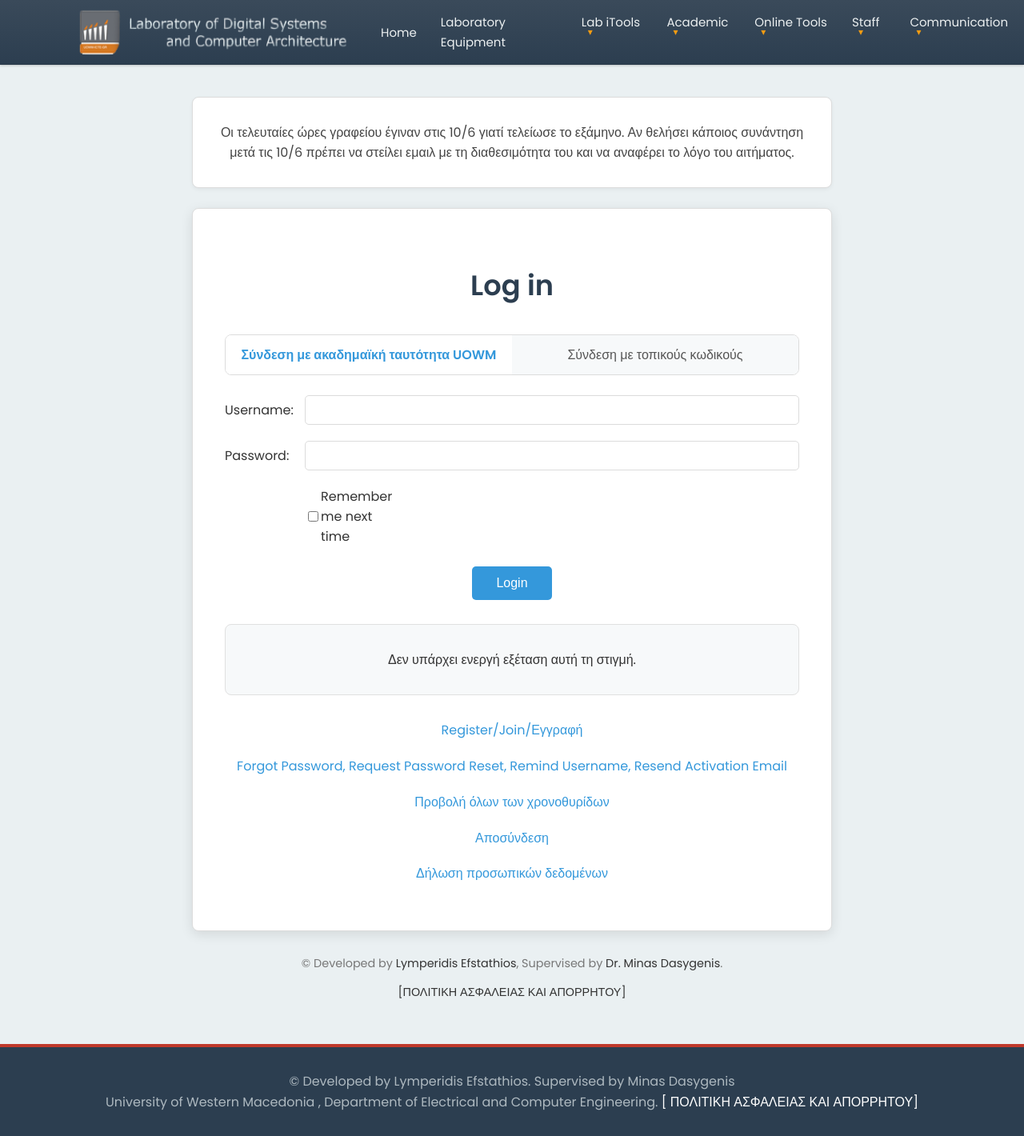
After one commit to umerhere23/Laboratory-of-Digital-Systems, a PHP site: page /i-time-slot.php in a window 1280 px wide. The commit adds this page. Shown: the whole page at 80% size. Run offline with PHP 8.4, Linux system fonts and the light colour scheme.

Commit message:
login signup

```diff
--- a/assets/css/schedule-index-styles.css
+++ b/assets/css/schedule-index-styles.css
@@ -1,104 +1,131 @@
 /* assets/css/schedule-index-styles.css */
 
-.schedule-page-content {
-    background-color: #f8f9fa;
-    padding: 50px 20px;
-    font-family: 'Roboto', sans-serif;
-}
-
-.schedule-container {
-    max-width: 1200px;
-    margin: 0 auto;
-    background-color: #ffffff;
-    padding: 40px;
-    border-radius: 12px;
-    box-shadow: 0 8px 25px rgba(0,0,0,0.1);
-}
-
-.schedule-header h1 {
-    text-align: center;
-    font-size: 2.8rem;
-    margin-bottom: 30px;
-    color: #2c3e50;
-    font-weight: 700;
+body {
+    background: #eaf0f2;
     font-family: 'Poppins', sans-serif;
 }
 
-.schedule-form-container {
-    margin-bottom: 40px;
-    text-align: center;
+.login-page-content {
+    padding: 40px 20px;
 }
 
-.schedule-form-container form {
-    display: flex;
-    justify-content: center;
-    align-items: center;
-    gap: 15px;
+.page-wrapper {
+    max-width: 800px;
+    margin: 0 auto;
 }
 
-.schedule-form-container label {
-    font-size: 1.1rem;
-    color: #555;
+.notification-bar {
+    background-color: #ffffff;
+    border: 1px solid #dcdcdc;
+    padding: 15px 20px;
+    margin-bottom: 25px;
+    text-align: center;
+    border-radius: 8px;
+    box-shadow: 0 2px 5px rgba(0,0,0,0.05);
+    color: #444;
 }
 
-.schedule-form-container input[type="date"] {
+.login-container {
+    background-color: #ffffff;
+    padding: 40px;
+    border: 1px solid #dcdcdc;
+    border-radius: 8px;
+    box-shadow: 0 4px 15px rgba(0,0,0,0.1);
+}
+
+.login-container h2 {
+    text-align: center;
+    font-size: 2.2rem;
+    margin-bottom: 35px;
+    color: #2c3e50;
+    font-weight: 600;
+}
+
+.login-options {
+    display: flex;
+    margin-bottom: 25px;
+    border-radius: 8px;
+    overflow: hidden;
+    border: 1px solid #dcdcdc;
+}
+
+.login-option-link {
+    flex: 1;
+    padding: 12px;
+    text-align: center;
+    text-decoration: none;
+    color: #555;
+    background-color: #f7f9fa;
+    transition: all 0.3s ease;
+}
+
+.login-option-link.active {
+    background-color: #fff;
+    color: #3498db;
+    font-weight: 600;
+}
+
+.login-form .form-group {
+    margin-bottom: 20px;
+    display: flex;
+    align-items: center;
+}
+
+.login-form label {
+    width: 100px;
+    font-weight: 500;
+    color: #333;
+}
+
+.login-form input[type="text"],
+.login-form input[type="password"] {
+    flex: 1;
     padding: 10px;
-    border: 1px solid #ccc;
+    border: 1px solid #dcdcdc;
     border-radius: 5px;
 }
 
-.schedule-form-container input[type="submit"] {
-    background-color: #3498db;
-    color: #fff;
-    padding: 10px 20px;
-    border: none;
-    border-radius: 5px;
-    cursor: pointer;
-    transition: background-color 0.3s ease;
+.remember-me {
+    justify-content: flex-start;
+    padding-left: 100px;
 }
 
-.schedule-form-container input[type="submit"]:hover {
-    background-color: #2980b9;
+.form-submit {
+    text-align: center;
+    margin-top: 25px;
 }
 
-.schedule-table-container {
-    overflow-x: auto;
+.form-submit button {
+    background: #3498db;
+    color: #fff;
+    border: none;
+    padding: 12px 30px;
+    border-radius: 5px;
+    font-size: 1rem;
+    cursor: pointer;
 }
 
-.schedule-table {
-    width: 100%;
-    border-collapse: collapse;
+.message-box {
+    border: 1px solid #e0e0e0;
+    padding: 15px;
+    text-align: center;
+    margin: 30px 0;
+    border-radius: 8px;
+    background-color: #f7f9fa;
 }
 
-.schedule-table th, .schedule-table td {
-    padding: 15px;
-    text-align: left;
-    border-bottom: 1px solid #ddd;
+.login-links {
+    text-align: center;
+    line-height: 1.8;
 }
 
-.schedule-table thead {
-    background-color: #34495e;
-    color: #fff;
+.login-links a {
+    color: #3498db;
 }
 
-.schedule-table tbody tr:hover {
-    background-color: #f2f2f2;
+.login-footer {
+    text-align: center;
+    margin-top: 30px;
+    font-size: 0.9rem;
+    color: #777;
 }
-
-.back-button-container {
-    text-align: center;
-    margin-top: 40px;
-}
-
-.back-button {
-    text-decoration: none;
-    color: #fff;
-    background-color: #7f8c8d;
-    padding: 10px 20px;
-    border-radius: 5px;
-    transition: background-color 0.3s ease;
-}
-
-.back-button:hover {
-    background-color: #6c7a7d;
-}
--- a/header.php
+++ b/header.php
@@ -4,23 +4,38 @@
     <meta charset="UTF-8">
     <meta name="viewport" content="width=device-width, initial-scale=1.0">
     <title>Transform Your Business Strategies</title>
-    <link rel="stylesheet" href="./assets/css/style.css">
+
     <?php
     $request_uri = $_SERVER['REQUEST_URI'];
-    if (strpos($request_uri, 'mdthesis.php') !== false) { ?>
-        <link rel="stylesheet" href="./assets/css/mdthesis.css">
+    $is_schedule_index = strpos($request_uri, 'i-time-slot.php') !== false;
+
+    // Define the base path for assets
+    $base_path = $is_schedule_index ? './' : './';
+    ?>
+
+    <link rel="stylesheet" href="<?php echo $base_path; ?>assets/css/style.css">
+
+    <?php
+    if ($is_schedule_index) { ?>
+        <link rel="stylesheet" href="<?php echo $base_path; ?>assets/css/schedule-index-styles.css">
+    <?php } elseif (strpos($request_uri, 'mdthesis.php') !== false) { ?>
+        <link rel="stylesheet" href="<?php echo $base_path; ?>assets/css/mdthesis.css">
     <?php } elseif (strpos($request_uri, 'thesis.php') !== false) { ?>
-        <link rel="stylesheet" href="./assets/css/thesis-styles.css">
+        <link rel="stylesheet" href="<?php echo $base_path; ?>assets/css/thesis-styles.css">
     <?php } elseif (strpos($request_uri, 'arch_lab_description_greek.php') !== false) { ?>
-        <link rel="stylesheet" href="./assets/css/arch_lab_description_greek.css">
+        <link rel="stylesheet" href="<?php echo $base_path; ?>assets/css/arch_lab_description_greek.css">
     <?php } elseif (strpos($request_uri, 'lessons.php') !== false) { ?>
-        <link rel="stylesheet" href="./assets/css/lessons-styles.css">
+        <link rel="stylesheet" href="<?php echo $base_path; ?>assets/css/lessons-styles.css">
     <?php } elseif (strpos($request_uri, 'equip.php') !== false) { ?>
-        <link rel="stylesheet" href="./assets/css/equip-styles.css">
+        <link rel="stylesheet" href="<?php echo $base_path; ?>assets/css/equip-styles.css">
     <?php } elseif (strpos($request_uri, 'schedule.php') !== false) { ?>
-        <link rel="stylesheet" href="./assets/css/schedule-styles.css">
-    <?php } elseif (strpos($request_uri, 'schedule/index.php') !== false) { ?>
-        <link rel="stylesheet" href="./assets/css/schedule-index-styles.css">
+        <link rel="stylesheet" href="<?php echo $base_path; ?>assets/css/schedule-styles.css">
+    <?php } elseif (strpos($request_uri, 'i-time-slot.php') !== false) { ?>
+        <link rel="stylesheet" href="<?php echo $base_path; ?>assets/css/schedule-index-styles.css">
+    <?php } elseif (strpos($request_uri, 'reset-password.php') !== false) { ?>
+        <link rel="stylesheet" href="<?php echo $base_path; ?>assets/css/reset-password-styles.css">
+    <?php } elseif (strpos($request_uri, 'register.php') !== false) { ?>
+        <link rel="stylesheet" href="<?php echo $base_path; ?>assets/css/register-styles.css">
     <?php } ?>
 </head>
 <body>
@@ -39,7 +54,7 @@
                     <li id="Schedule" class="has-dropdown"><a href="/schedule.php" ><span>Lab iTools</span></a>
                         <ul>
                             <li> <a href="schedule.php" ><span>Laboratory Availability</span></a></li>
-                            <li> <a href="schedule/index.php"> <span> Laboratory i-timeslots </span></a></li>
+                            <li> <a href="i-time-slot.php"> <span> Laboratory i-timeslots </span></a></li>
                             <li> <a href="/igrades/index.php"> <span> Laboratory i-grades </span></a></li>
                             <li> <a href="/iexamsII/index.php"> <span> Laboratory i-examsII </span></a></li>
                             <li> <a href="/iexamsII/tests.php "> <span> Laboratory FREE i-examsII </span></a></li>
--- /dev/null
+++ b/i-time-slot.php
@@ -0,0 +1,55 @@
+<?php include('header.php'); ?>
+
+<main class="login-page-content">
+    <div class="page-wrapper">
+        <div class="notification-bar">
+            <p>Οι τελευταίες ώρες γραφείου έγιναν στις 10/6 γιατί τελείωσε το εξάμηνο. Αν θελήσει κάποιος συνάντηση μετά τις 10/6 πρέπει να στείλει εμαιλ με τη διαθεσιμότητα του και να αναφέρει το λόγο του αιτήματος.</p>
+        </div>
+
+        <div class="login-container">
+            <h2>Log in</h2>
+
+            <div class="login-options">
+                <a href="https://sso.uowm.gr/login?service=https%3A%2F%2Farch.ece.uowm.gr%2Faccount%2F" class="login-option-link active">Σύνδεση με ακαδημαϊκή ταυτότητα UOWM</a>
+                <a href="register.php" class="login-option-link">Σύνδεση με τοπικούς κωδικούς</a>
+            </div>
+
+            <form class="login-form" method="post" action="">
+                <div class="form-group">
+                    <label for="username">Username:</label>
+                    <input type="text" id="username" name="username">
+                </div>
+                <div class="form-group">
+                    <label for="password">Password:</label>
+                    <input type="password" id="password" name="password">
+                </div>
+                <div class="form-group remember-me">
+                    <input type="checkbox" id="remember" name="remember">
+                    <label for="remember">Remember me next time</label>
+                </div>
+                <div class="form-submit">
+                    <button type="submit">Login</button>
+                </div>
+            </form>
+
+            <div class="message-box">
+                <p>Δεν υπάρχει ενεργή εξέταση αυτή τη στιγμή.</p>
+            </div>
+
+            <div class="login-links">
+                <p><a href="https://sso.uowm.gr/login?service=https%3A%2F%2Farch.ece.uowm.gr%2Faccount%2F">Register/Join/Εγγραφή</a></p>
+                <p><a href="reset-password.php">Forgot Password, Request Password Reset, Remind Username, Resend Activation Email</a></p>
+                <p><a href="#">Προβολή όλων των χρονοθυρίδων</a></p>
+                <p><a href="#">Αποσύνδεση</a></p>
+                <p><a href="#">Δήλωση προσωπικών δεδομένων</a></p>
+            </div>
+        </div>
+
+        <div class="login-footer">
+            <p>© Developed by <a href="#">Lymperidis Efstathios</a>, Supervised by <a href="#">Dr. Minas Dasygenis</a>.</p>
+            <p><a href="#">[ΠΟΛΙΤΙΚΗ ΑΣΦΑΛΕΙΑΣ ΚΑΙ ΑΠΟΡΡΗΤΟΥ]</a></p>
+        </div>
+    </div>
+</main>
+
+<?php include('footer.php'); ?>
```
Also changed, not shown: assets/css/register-styles.css (added, +98 -0 lines), assets/css/reset-password-styles.css (added, +98 -0 lines), register.php (added, +66 -0 lines), reset-password.php (added, +56 -0 lines), schedule/index.php (deleted, +0 -40 lines).
